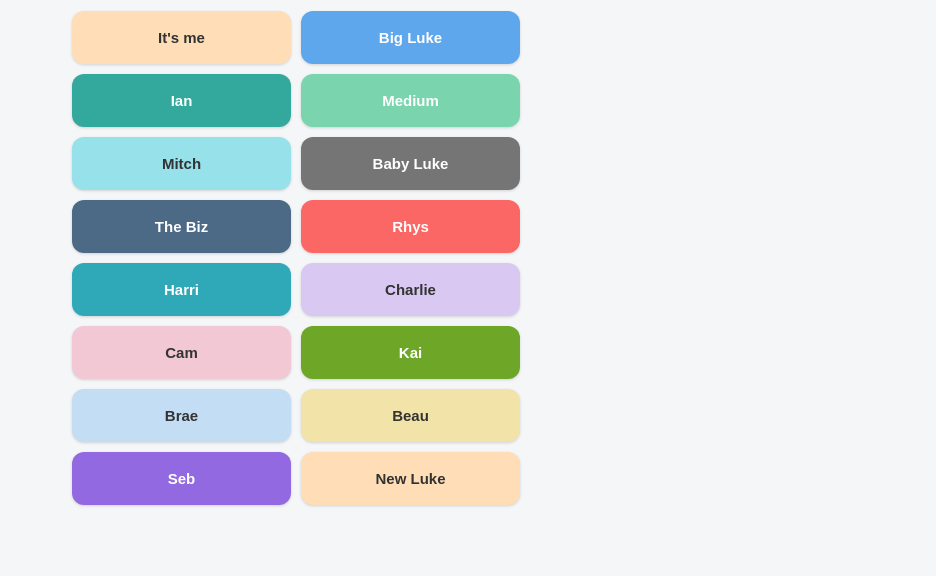
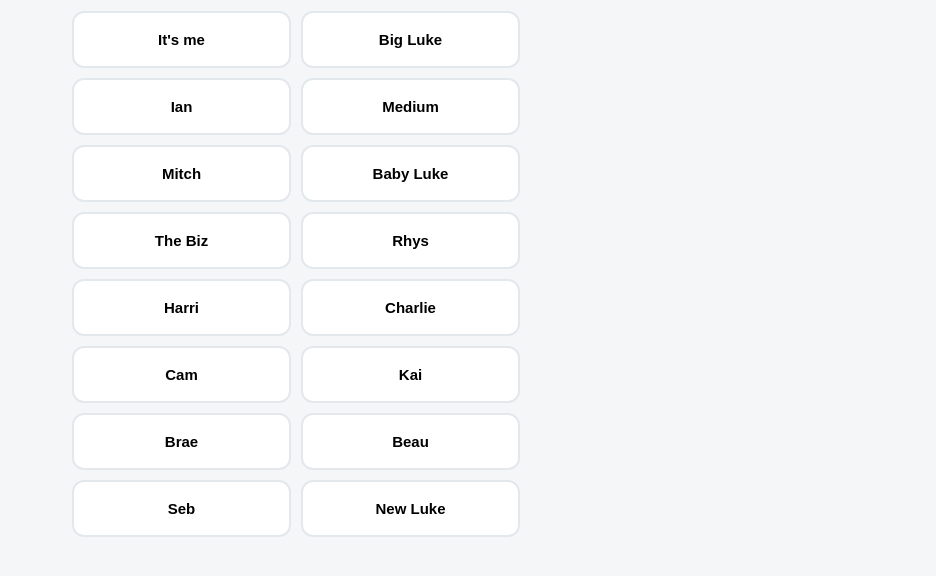
Before and after one commit to PerfectPower2100/pp-battery-demo, a plain HTML site: page index.html in a window 1280 px wide. Shown: the part 128-704 px from the top of the page, without its empty margins (344-1280 px from the left). Drawn offline with Linux system fonts and the light colour scheme.

Commit message:
Update index.html

```diff
--- a/index.html
+++ b/index.html
@@ -70,8 +70,8 @@ input:focus{outline:2px solid var(--blue)}
 .footer .btn{margin:0}
 .note{font-size:11.5px;color:#889;margin-top:8px;line-height:1.45}
 .namegrid{display:grid;grid-template-columns:1fr 1fr;gap:10px;margin-top:10px}
-.namegrid button{border:0;border-radius:12px;padding:18px 8px;font-size:15px;font-weight:800;cursor:pointer;box-shadow:0 1px 3px rgba(0,0,0,.15)}
-.namegrid button:active{transform:scale(.97)}
+.namegrid button{border:2px solid var(--line);background:#fff;border-radius:12px;padding:18px 8px;font-size:15px;font-weight:700;cursor:pointer}
+.namegrid button:active{border-color:var(--blue)}
 .big-ok{font-size:56px;text-align:center;margin:22px 0 6px}
 .center{text-align:center}
 .summary-batt{font-family:ui-monospace,monospace;font-size:12.5px;background:#f7f9fa;border-radius:8px;padding:8px;margin-top:6px}
@@ -101,22 +101,22 @@ input:focus{outline:2px solid var(--blue)}
   <h2>G'day. Who are you?</h2>
   <p class="sub">One-time ask, and I'll know who you are from now on</p>
   <div class="namegrid">
-    <button onclick="pickName('It&#39;s me')" style="background:#ffddb7;color:#333">It's me</button>
-    <button onclick="pickName('Big Luke')" style="background:#5fa7ed;color:#fff">Big Luke</button>
-    <button onclick="pickName('Ian')" style="background:#33a99e;color:#fff">Ian</button>
-    <button onclick="pickName('Medium')" style="background:#7ad4ad;color:#fff">Medium</button>
-    <button onclick="pickName('Mitch')" style="background:#97e1ea;color:#333">Mitch</button>
-    <button onclick="pickName('Baby Luke')" style="background:#757575;color:#fff">Baby Luke</button>
-    <button onclick="pickName('The Biz')" style="background:#4c6985;color:#fff">The Biz</button>
-    <button onclick="pickName('Rhys')" style="background:#fb6765;color:#fff">Rhys</button>
-    <button onclick="pickName('Harri')" style="background:#2fa9b8;color:#fff">Harri</button>
-    <button onclick="pickName('Charlie')" style="background:#d9c8f2;color:#333">Charlie</button>
-    <button onclick="pickName('Cam')" style="background:#f2c8d5;color:#333">Cam</button>
-    <button onclick="pickName('Kai')" style="background:#6ea627;color:#fff">Kai</button>
-    <button onclick="pickName('Brae')" style="background:#c3ddf5;color:#333">Brae</button>
-    <button onclick="pickName('Beau')" style="background:#f2e3a9;color:#333">Beau</button>
-    <button onclick="pickName('Seb')" style="background:#9269e1;color:#fff">Seb</button>
-    <button onclick="pickName('New Luke')" style="background:#ffddb7;color:#333">New Luke</button>
+    <button onclick="pickName('It&#39;s me')">It's me</button>
+    <button onclick="pickName('Big Luke')">Big Luke</button>
+    <button onclick="pickName('Ian')">Ian</button>
+    <button onclick="pickName('Medium')">Medium</button>
+    <button onclick="pickName('Mitch')">Mitch</button>
+    <button onclick="pickName('Baby Luke')">Baby Luke</button>
+    <button onclick="pickName('The Biz')">The Biz</button>
+    <button onclick="pickName('Rhys')">Rhys</button>
+    <button onclick="pickName('Harri')">Harri</button>
+    <button onclick="pickName('Charlie')">Charlie</button>
+    <button onclick="pickName('Cam')">Cam</button>
+    <button onclick="pickName('Kai')">Kai</button>
+    <button onclick="pickName('Brae')">Brae</button>
+    <button onclick="pickName('Beau')">Beau</button>
+    <button onclick="pickName('Seb')">Seb</button>
+    <button onclick="pickName('New Luke')">New Luke</button>
   </div>
 </section>
 
```
